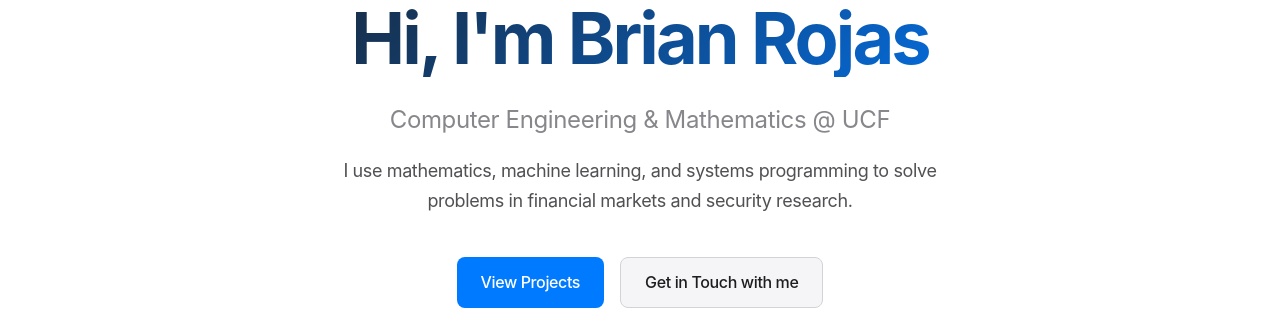
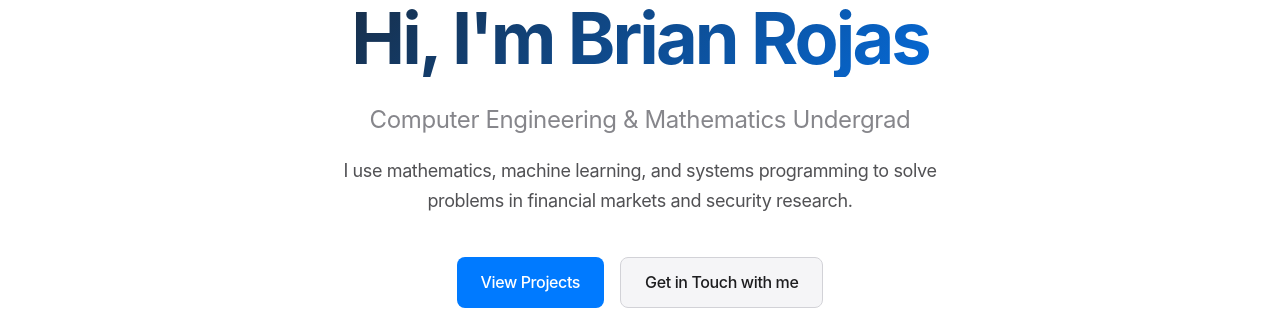
Before and after one commit to brianrojrc/brianrojrc.github.io, a Jekyll site: the page built from index.md, in a window 1280 px wide. Shown: the part 122-432 px from the top of the page. Built offline with Jekyll 4.4.1, drawn with Linux system fonts in a browser that asks for light colours.

Commit message:
Update index.md

```diff
--- a/index.md
+++ b/index.md
@@ -5,7 +5,7 @@ title: Home
 
 <section class="hero">
     <h1>Hi, I'm Brian Rojas</h1>
-    <p class="subtitle">Computer Engineering & Mathematics @ UCF</p>
+    <p class="subtitle">Computer Engineering & Mathematics Undergrad</p>
     <p class="description">
         I use mathematics, machine learning, and systems programming
         to solve problems in financial markets and security research.
```
